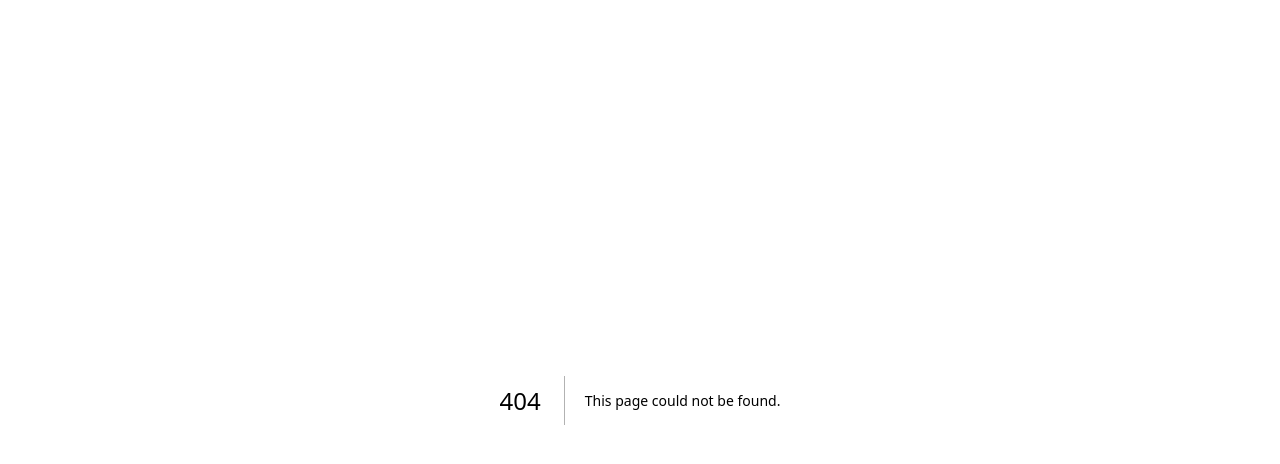
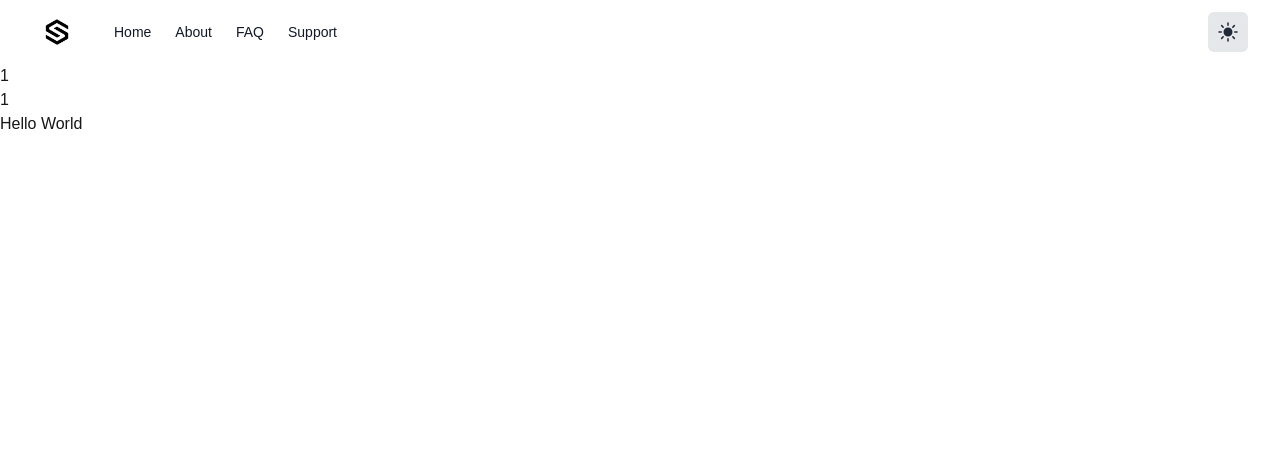
Before and after one commit to Collaborative-Open-Source-Projects/ready-frontend, a Next.js app: page /1/1 in a window 1280 px wide. Before the commit this address had no page. Shown: the top 464 px of the page. Built offline with nearby package versions, Linux system fonts and the light colour scheme.

Commit message:
Created Dynamic Component Page

```diff
--- /dev/null
+++ b/app/[category]/[componentType]/page.js
@@ -0,0 +1,43 @@
+'use client';
+import React, { useEffect } from 'react';
+import ComponentGrid from '@/app/components/ComponentGrid';
+import Header from '@/app/components/Header';
+import { useRouter, useParams } from 'next/navigation';
+
+const App = () => {
+    const router = useRouter();
+    const {category, componentType } = useParams();
+
+    useEffect(() => {
+      const fetchComponents = async () => {
+        try {
+          const response = await fetch('/components.json');
+          const data = await response.json();
+
+          if (data[category][componentType]) {
+            // console.log(data[category]);
+            console.log(data[category][componentType])
+          } else {
+            console.log(null);
+          }
+        } catch (error) {
+          console.error('Error fetching components:', error);
+          console.log(null);
+        }
+      };
+
+      fetchComponents();
+    }, [category]);
+
+    return (
+        <div>
+            <Header />
+            {category}
+            <br></br>
+            {componentType}
+            <h1>Hello World</h1>
+        </div>
+    )
+}
+
+export default App;
```
Also changed, not shown: public/components.json.
